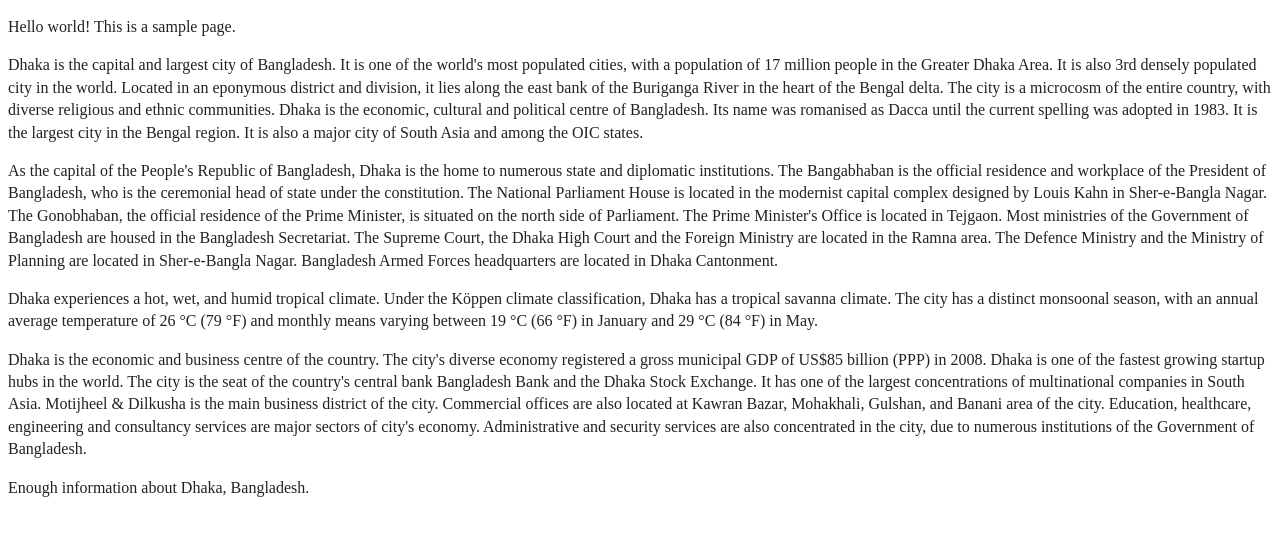
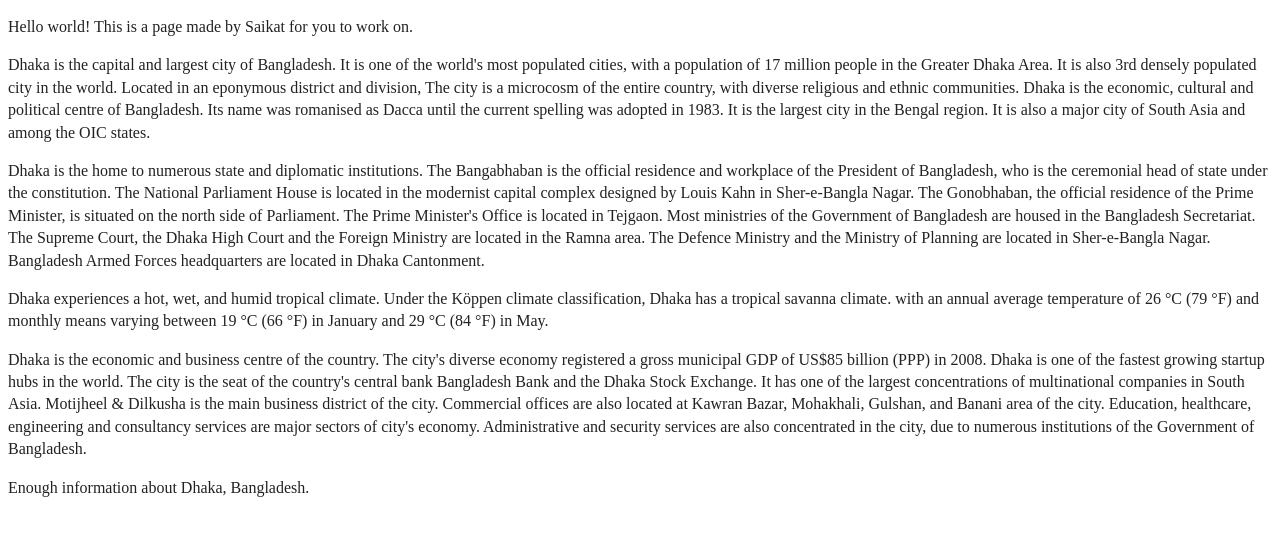
Before and after one commit to sodasmile/git-workshop, a plain HTML site: page src/index.html in a window 1280 px wide. Drawn offline with Linux system fonts and the light colour scheme.

Commit message:
Make unnecessary changes

```diff
--- a/src/index.html
+++ b/src/index.html
@@ -6,14 +6,13 @@
         <link rel="stylesheet" href="css/main.css">
     </head>
     <body>
-        <p>Hello world! This is a sample page.</p>
+        <p>Hello world! This is a page made by Saikat for you to work on.</p>
         <p>
             Dhaka is the capital and largest city of Bangladesh.
             It is one of the world's most populated cities, with a population of 17 million people
             in the Greater Dhaka Area.
             It is also 3rd densely populated city in the world.
             Located in an eponymous district and division,
-            it lies along the east bank of the Buriganga River in the heart of the Bengal delta.
             The city is a microcosm of the entire country, with diverse religious and ethnic communities.
             Dhaka is the economic, cultural and political centre of Bangladesh.
             Its name was romanised as Dacca until the current spelling was adopted in 1983.
@@ -21,7 +20,6 @@
             It is also a major city of South Asia and among the OIC states.
         </p>
         <p>
-            As the capital of the People's Republic of Bangladesh,
             Dhaka is the home to numerous state and diplomatic institutions.
             The Bangabhaban is the official residence and workplace of the President of Bangladesh,
             who is the ceremonial head of state under the constitution.
@@ -38,7 +36,6 @@
         <p>
             Dhaka experiences a hot, wet, and humid tropical climate.
             Under the Köppen climate classification, Dhaka has a tropical savanna climate.
-            The city has a distinct monsoonal season,
             with an annual average temperature of 26 °C (79 °F) and
             monthly means varying between 19 °C (66 °F) in January and 29 °C (84 °F) in May.
         </p>
```
Also changed, not shown: 1 other file.
